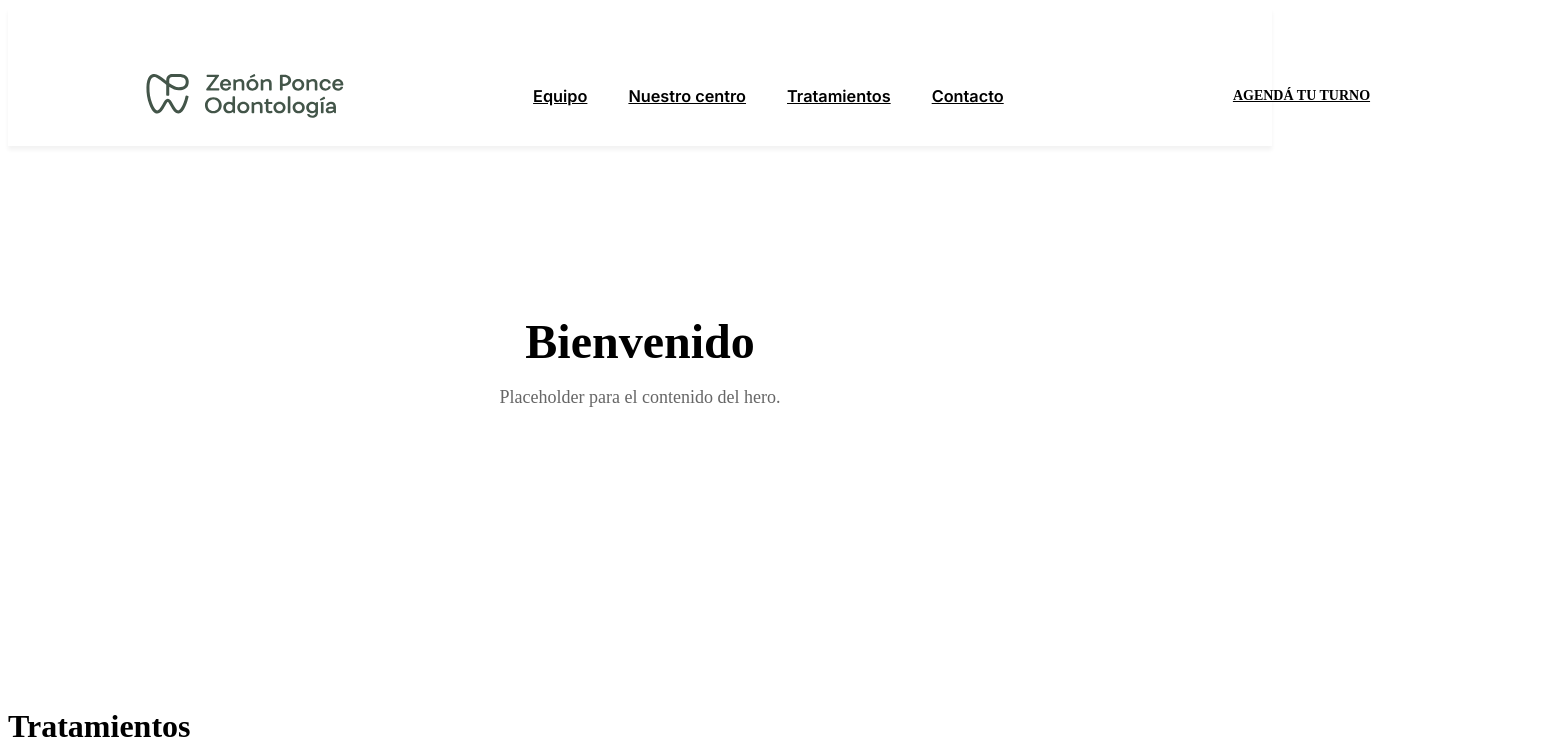
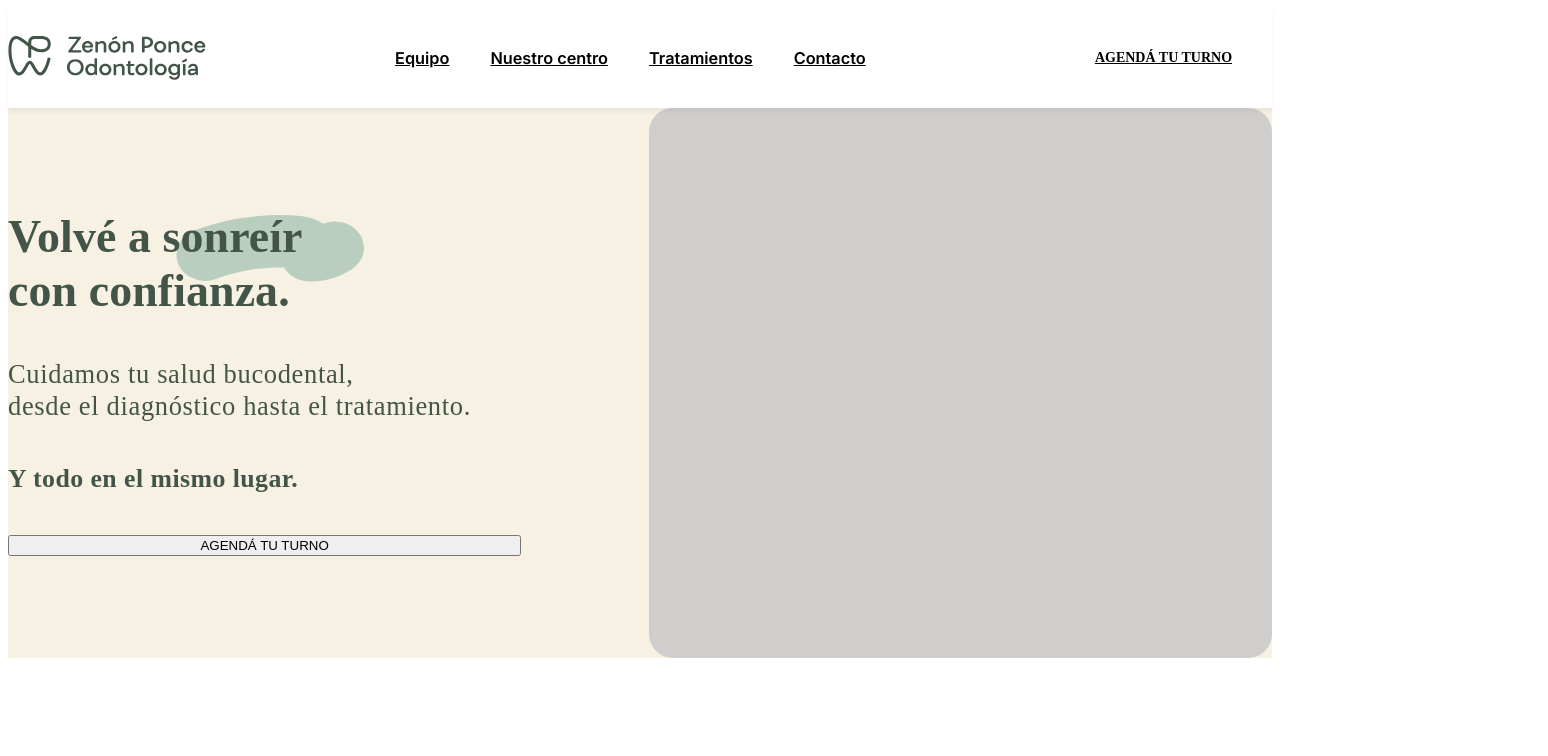
Before and after one commit to zendev2112/landing-consultorio, a React (Vite) app: page / in a window 1280 px wide. Shown: the top 756 px of the page, 1548 px wide, since content can reach past the window. Built offline with nearby package versions, Linux system fonts and the light colour scheme; the HTML template or start-up script is replaced by a standard one.

Commit message:
Hero done

```diff
--- a/src/components/Header/Header.module.css
+++ b/src/components/Header/Header.module.css
@@ -18,14 +18,14 @@
 
 .navBar {
     width: 100%;
-    max-width: 1440px;
+    max-width: var(--layout-max-width);
     margin: 0 auto;
     height: 100px;
     display: flex;
     align-items: center;
     justify-content: space-between;
     gap: 20px;
-    padding: 38px 138px 0;
+    padding: 38px var(--gutter-desktop) 0;
 }
 
 /* ---- Logo ---- */
@@ -227,7 +227,7 @@
 @media (min-width: 768px) and (max-width: 1023px) {
     .navBar {
         height: 128px;
-        padding: 40px 54px;
+        padding: 40px var(--gutter-tablet);
         align-items: center;
     }
 
@@ -264,7 +264,7 @@
     .navBar {
         height: auto;
         min-height: 44px;
-        padding: 24px;
+        padding: var(--gutter-mobile);
     }
 
     .logo {
--- a/src/components/Hero/Hero.module.css
+++ b/src/components/Hero/Hero.module.css
@@ -1,37 +1,153 @@
+/* ===== HERO ===== */
 .hero {
-    padding: 4rem 0;
+    width: 100%;
+    background-color: #f7f1e3;
+    position: relative;
+    overflow: hidden;
+    font-size: 17px;
+    color: #435549;
+    font-family: 'Fibra One';
 }
 
-.hero__inner {
-    text-align: center;
+.heroInner {
+    max-width: var(--layout-max-width);
+    margin: 0 auto;
+    padding: 80px var(--gutter-desktop) 180px;
+    box-sizing: border-box;
+    display: grid;
+    grid-template-columns: minmax(0, 468fr) minmax(0, 568fr);
+    align-items: center;
+    gap: 128px;
 }
 
-.hero__title {
-    font-size: 2rem;
-    margin-bottom: 1rem;
-}
-
-.hero__subtitle {
-    font-size: 1.125rem;
-    color: #666;
-}
-
-@media (min-width: 768px) {
-    .hero {
-        padding: 6rem 0;
+/* ===== Tablet (768px – 1023px) ===== */
+@media (min-width: 768px) and (max-width: 1023px) {
+    .heroInner {
+        padding: 60px var(--gutter-tablet) 120px;
+        grid-template-columns: 1fr;
+        gap: 55px;
     }
 
-    .hero__title {
-        font-size: 2.5rem;
+    .heroLeft {
+        width: 100%;
+        gap: 40px;
+    }
+
+    .decorativeVector {
+        width: 205.6px;
+        height: 66.5px;
+        top: 77.46px;
+        left: 140px;
+    }
+
+    .body {
+        letter-spacing: 0.02em;
+    }
+
+    .subtitle {
+        letter-spacing: 0.02em;
+        line-height: 33px;
+    }
+
+    .imagePlaceholder {
+        width: 601px;
+        height: 602px;
+        border-radius: 27.2px;
     }
 }
 
-@media (min-width: 1024px) {
-    .hero {
-        padding: 8rem 0;
+/* ===== Mobile (< 768px) ===== */
+@media (max-width: 767px) {
+    .heroInner {
+        padding: 40px var(--gutter-mobile) 80px;
+        grid-template-columns: 1fr;
+        gap: 24px;
     }
 
-    .hero__title {
-        font-size: 3rem;
+    .title {
+        font-size: 32px;
+        line-height: 38px;
+    }
+
+    .subtitle {
+        font-size: 20px;
+        line-height: 26px;
+    }
+
+    .body {
+        font-size: 18px;
+        line-height: 24px;
     }
 }
+
+/* ===== Left column ===== */
+.heroLeft {
+    display: flex;
+    flex-direction: column;
+    position: relative;
+    isolation: isolate;
+    gap: 24px;
+    min-width: 0;
+    flex-shrink: 0;
+}
+
+.decorativeVector {
+    position: absolute;
+    width: 189.4px;
+    height: 66.5px;
+    left: 168px;
+    top: 5px;
+    pointer-events: none;
+    z-index: 0;
+    margin: 0;
+}
+
+.textContent {
+    display: flex;
+    flex-direction: column;
+    gap: 40px;
+    position: relative;
+    z-index: 1;
+}
+
+.title {
+    font-family: 'Fibra One';
+    font-weight: 700;
+    font-size: 45.9px;
+    line-height: 54px;
+    color: #435549;
+    letter-spacing: 0.09px;
+    margin: 0;
+    flex-shrink: 0;
+}
+
+.subtitle {
+    font-family: 'Fibra One';
+    font-weight: 700;
+    font-size: 25.8px;
+    line-height: 33px;
+    color: #435549;
+    letter-spacing: 0.45px;
+    margin: 0;
+}
+
+.body {
+    font-family: 'Fibra One';
+    font-weight: 400;
+    font-size: 26.5px;
+    line-height: 32px;
+    color: #435549;
+    letter-spacing: 0.65px;
+    margin: 0;
+}
+
+/* ===== Right column — image placeholder ===== */
+.imagePlaceholder {
+    height: 550px;
+    border-radius: 24px;
+    background-color: #d0cecc;
+    overflow: hidden;
+    display: flex;
+    align-items: flex-start;
+    justify-content: center;
+}
--- a/src/components/Hero/Hero.tsx
+++ b/src/components/Hero/Hero.tsx
@@ -1,13 +1,33 @@
+import { FunctionComponent } from 'react'
 import styles from './Hero.module.css'
 
-const Hero: React.FC = () => {
+const Hero: FunctionComponent = () => {
   return (
     <section className={styles.hero} id="inicio">
-      <div className={`container ${styles.hero__inner}`}>
-        <h1 className={styles.hero__title}>Bienvenido</h1>
-        <p className={styles.hero__subtitle}>
-          Placeholder para el contenido del hero.
-        </p>
+      <div className={styles.heroInner}>
+        <div className={styles.heroLeft}>
+          <img
+            className={styles.decorativeVector}
+            src="/vector-1.svg"
+            alt=""
+            aria-hidden="true"
+          />
+          <div className={styles.textContent}>
+            <h1 className={styles.title}>
+              Volvé a sonreír
+              <br />
+              con confianza.
+            </h1>
+            <p className={styles.body}>
+              Cuidamos tu salud bucodental,
+              <br />
+              desde el diagnóstico hasta el tratamiento.
+            </p>
+            <p className={styles.subtitle}>Y todo en el mismo lugar.</p>
+            <button className="cta">AGENDÁ TU TURNO</button>
+          </div>
+        </div>
+        <div className={styles.imagePlaceholder} />
       </div>
     </section>
   )
--- a/src/styles/global.css
+++ b/src/styles/global.css
@@ -312,10 +312,10 @@
     /* 1.5625px  */
 
     /* --- Layout --- */
-    --container-max-width: 1200px;
-    --container-padding-mobile: 1.5rem;
-    --container-padding-tablet: 2rem;
-    --container-padding-desktop: 2.5rem;
+    --layout-max-width: 1440px;
+    --gutter-desktop: 138px;
+    --gutter-tablet: 54px;
+    --gutter-mobile: 24px;
 }
 
 /* ===== Breakpoints Reference =====
@@ -366,20 +366,62 @@ ol {
 /* ===== Layout Container ===== */
 .container {
     width: 100%;
-    max-width: var(--container-max-width);
+    max-width: var(--layout-max-width);
     margin: 0 auto;
-    padding: 0 var(--container-padding-mobile);
+    padding-left: var(--gutter-desktop);
+    padding-right: var(--gutter-desktop);
+    box-sizing: border-box;
 }
 
-@media (min-width: 768px) {
+@media (min-width: 768px) and (max-width: 1023px) {
     .container {
-        padding: 0 var(--container-padding-tablet);
+        padding-left: var(--gutter-tablet);
+        padding-right: var(--gutter-tablet);
     }
 }
 
-@media (min-width: 1024px) {
+@media (max-width: 767px) {
     .container {
-        padding: 0 var(--container-padding-desktop);
+        padding-left: var(--gutter-mobile);
+        padding-right: var(--gutter-mobile);
+    }
+}
+
+/* ===== Button Styles ===== */
+.cta {
+    display: inline-flex;
+    align-items: center;
+    justify-content: center;
+    align-self: flex-start;
+    height: 54px;
+    padding: 14px 32px;
+    border-radius: 10px;
+    background-color: var(--color-verde-profundo);
+    color: var(--color-natural);
+    font-family: var(--font-family);
+    font-weight: 700;
+    font-size: 17px;
+    line-height: 22px;
+    letter-spacing: 0.05em;
+    border: none;
+    cursor: pointer;
+    transition: all 0.3s ease;
+    box-sizing: border-box;
+}
+
+.cta:hover {
+    background-color: var(--color-verde-calma);
+    color: var(--color-verde-profundo);
+}
+
+/* ===== Mobile Button — Full Width ===== */
+@media (max-width: 767px) {
+    .cta {
+        display: flex;
+        align-self: stretch;
+        width: 100%;
+        height: 57px;
+        padding: 0px 32px;
     }
 }
 
```
Also changed, not shown: public/vector-1.svg (added).
